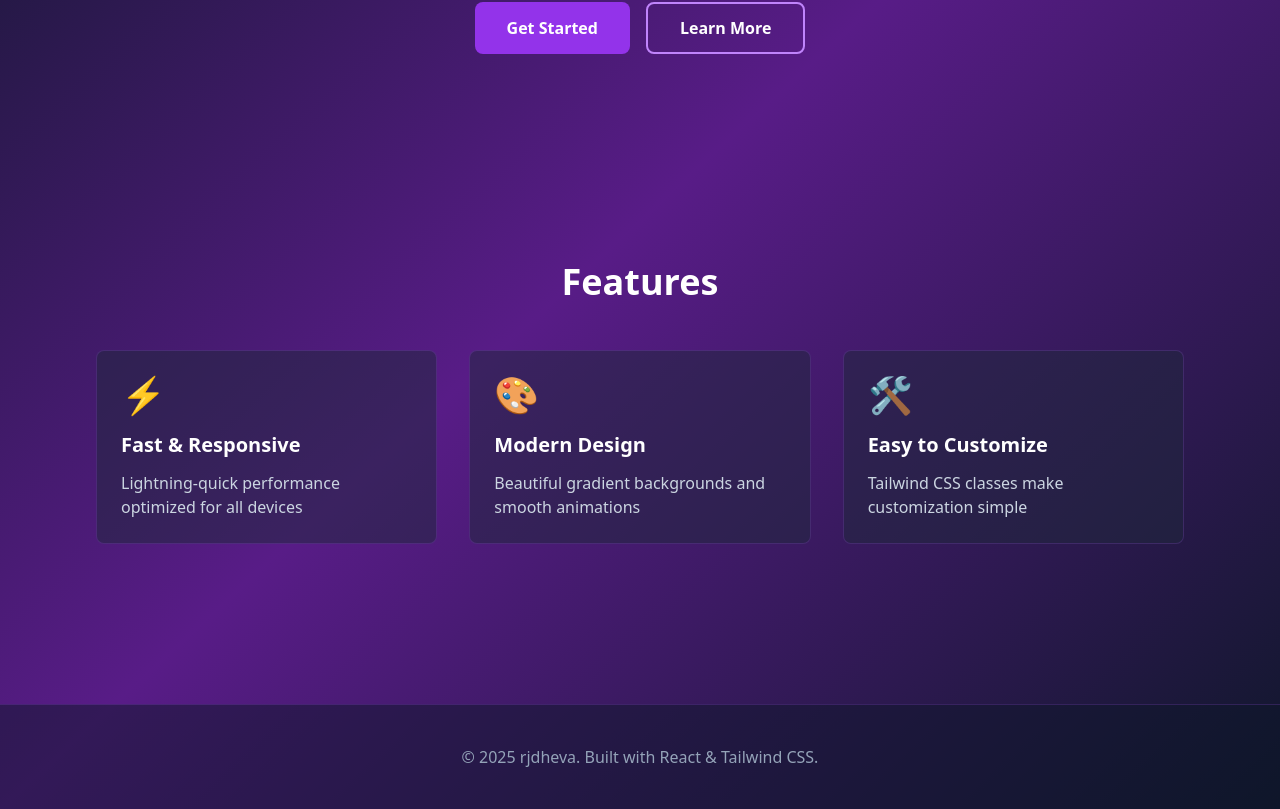
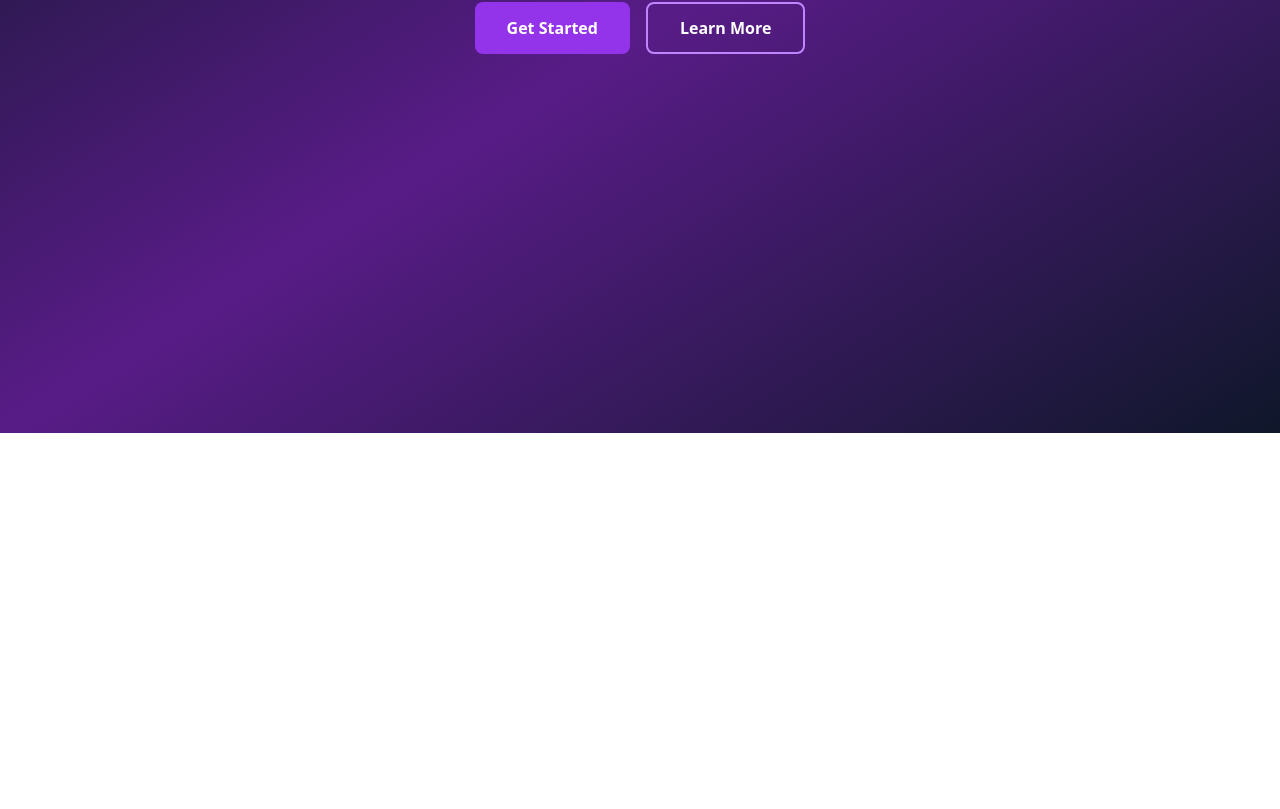
Before and after one commit to JustCodeDaily/rjdheva, a React (Vite) app: page / in a window 1280 px wide. Shown: the part 367-1176 px from the top of the page. After the commit the page ends 800 px from the top, so only its background shows below. Built offline with nearby package versions, Linux system fonts and the light colour scheme.

Commit message:
Remove Features section, three boxes, and footer from landing page
Removed the Features section and Footer from the LandingPage component.

```diff
--- a/src/LandingPage.jsx
+++ b/src/LandingPage.jsx
@@ -41,47 +41,6 @@ export default function LandingPage() {
         </div>
       </section>
 
-      {/* Features Section */}
-      <section id="features" className="max-w-6xl mx-auto px-4 sm:px-6 lg:px-8 py-20">
-        <h3 className="text-3xl sm:text-4xl font-bold text-center mb-12">
-          Features
-        </h3>
-        <div className="grid md:grid-cols-3 gap-8">
-          {[
-            {
-              title: "Fast & Responsive",
-              description: "Lightning-quick performance optimized for all devices",
-              icon: "⚡"
-            },
-            {
-              title: "Modern Design",
-              description: "Beautiful gradient backgrounds and smooth animations",
-              icon: "🎨"
-            },
-            {
-              title: "Easy to Customize",
-              description: "Tailwind CSS classes make customization simple",
-              icon: "🛠️"
-            }
-          ].map((feature, index) => (
-            <div
-              key={index}
-              className="p-6 rounded-lg bg-slate-800/50 border border-purple-500/20 hover:border-purple-500/50 transition"
-            >
-              <div className="text-4xl mb-4">{feature.icon}</div>
-              <h4 className="text-xl font-bold mb-3">{feature.title}</h4>
-              <p className="text-slate-300">{feature.description}</p>
-            </div>
-          ))}
-        </div>
-      </section>
-
-      {/* Footer */}
-      <footer className="border-t border-purple-500/20 mt-20 py-10 bg-slate-900/50">
-        <div className="max-w-6xl mx-auto px-4 sm:px-6 lg:px-8 text-center text-slate-400">
-          <p>&copy; 2025 rjdheva. Built with React &amp; Tailwind CSS.</p>
-        </div>
-      </footer>
     </div>
   );
 }
```
